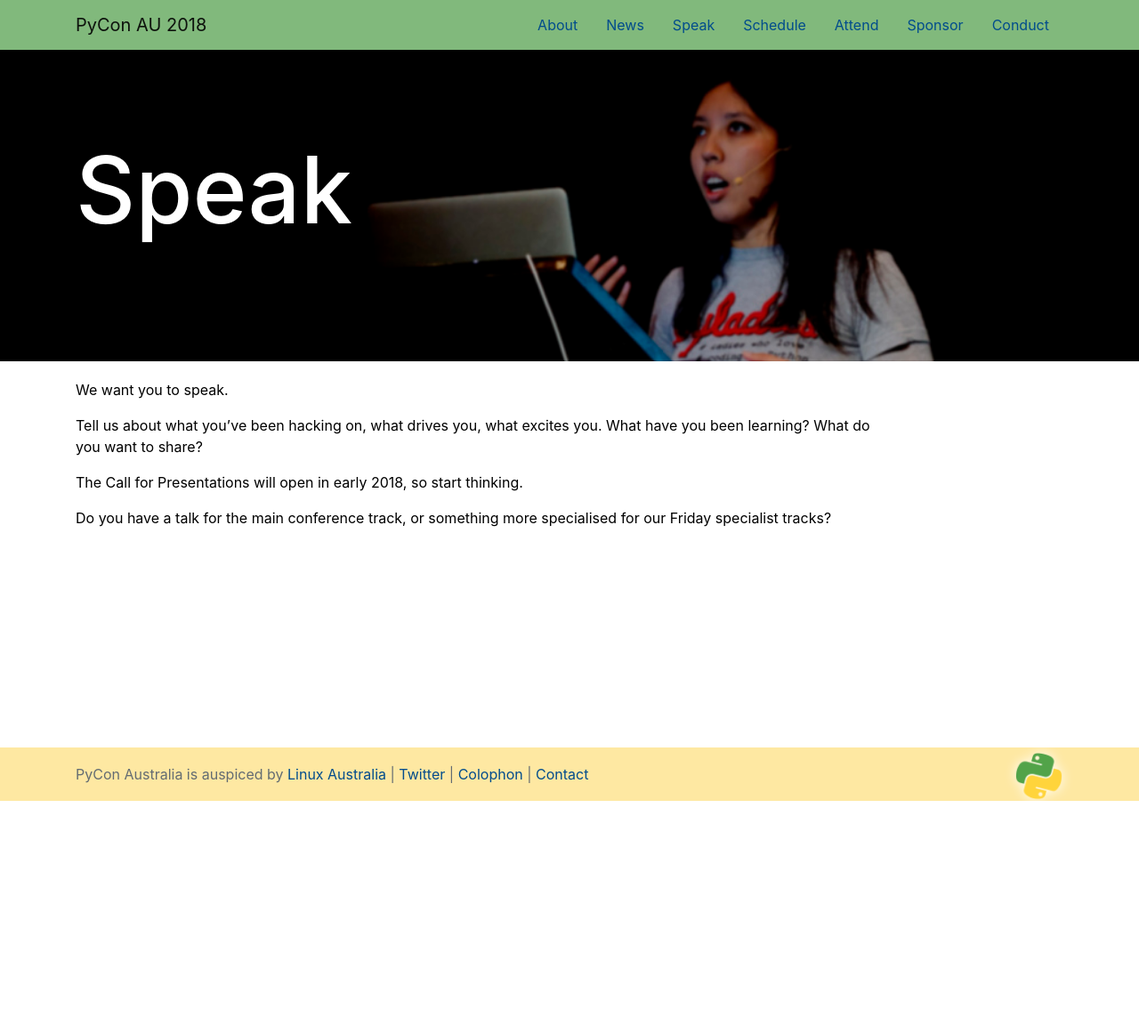
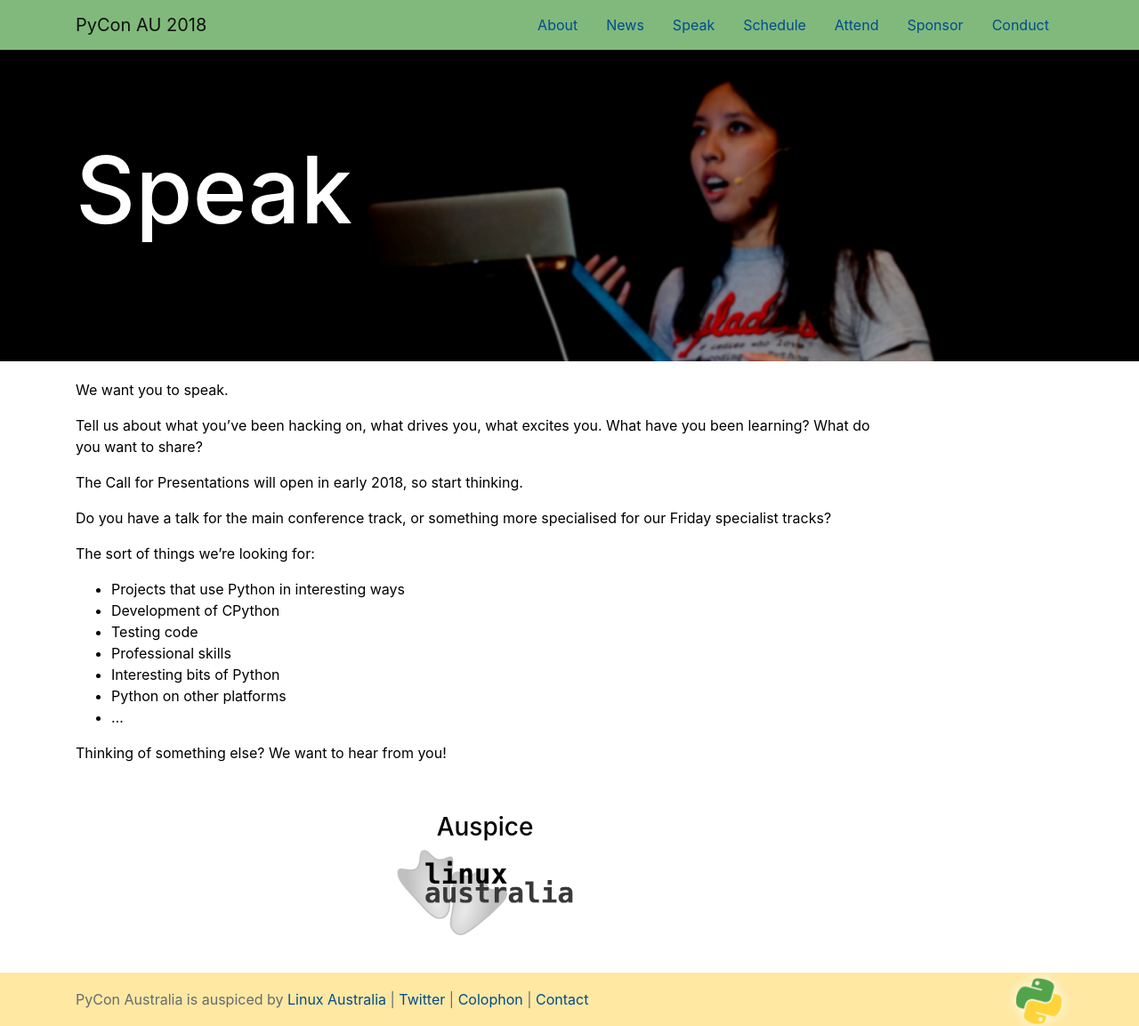
Before and after one commit to pyconau/2018.pycon-au.org, a Jekyll site: the page built from speak.md, in a window 1280 px wide. Shown: the whole page at 89% size. Built offline with Jekyll 4.4.1, drawn with Linux system fonts in a browser that asks for light colours; nearby versions of some CDN libraries; before the commit the page ends 900 px from its top, so only the background shows below that.

Commit message:
More updates

```diff
--- /dev/null
+++ b/_includes/sponsor_footer.html
@@ -0,0 +1,10 @@
+{% for level in site.data.sponsors %}
+  <div style="text-align: center">
+  <h3>{{ level.title }}</h3>
+  {% for sponsor in level.sponsors %}
+    <div class="three columns sponsorlogo sponsorfoot">
+      <a href="{{sponsor.link}}"><img src="/img/sponsors/{{sponsor.logo}}" class="sponsorgray"></a>
+    </div>
+  {% endfor %}
+  </div>
+{% endfor %}
--- a/_layouts/page.html
+++ b/_layouts/page.html
@@ -24,3 +24,14 @@
         </div>
     </div>
 </div>
+
+<!-- Sponsor Footer -->
+{% if page.title != "Sponsor" %}
+<div class="container page-content sponsor-foot">
+    <div class="row">
+        <div class="col-lg-10  col-md-10 col-md-offset-1">
+            {% include sponsor_footer.html %}
+        </div>
+    </div>
+</div>
+{% endif %}
--- a/css/pycon.css
+++ b/css/pycon.css
@@ -78,3 +78,13 @@
   padding: 20px;
   margin-bottom: 100px;
 }
+
+.sponsors > div > a > img {
+ height: 100px;
+
+}
+
+.sponsorgray {
+ filter: grayscale(100%);
+ height: 100px;
+}
--- a/speak.md
+++ b/speak.md
@@ -12,3 +12,15 @@
 The Call for Presentations will open in early 2018, so start thinking.
 
 Do you have a talk for the main conference track, or something more specialised for our Friday specialist tracks?
+
+The sort of things we're looking for:
+
+ * Projects that use Python in interesting ways
+ * Development of CPython
+ * Testing code
+ * Professional skills
+ * Interesting bits of Python
+ * Python on other platforms
+ * ...
+
+Thinking of something else? We want to hear from you!
```
Also changed, not shown: _data/sponsors.yml (added, +7 -0 lines), _includes/sponsor.html (added, +11 -0 lines), _posts/2017-09-24-we-have-a-website-.md (added, +8 -0 lines), sponsor.md (+11 -1 lines), img/sponsors/la.png (added), 6 other files.
